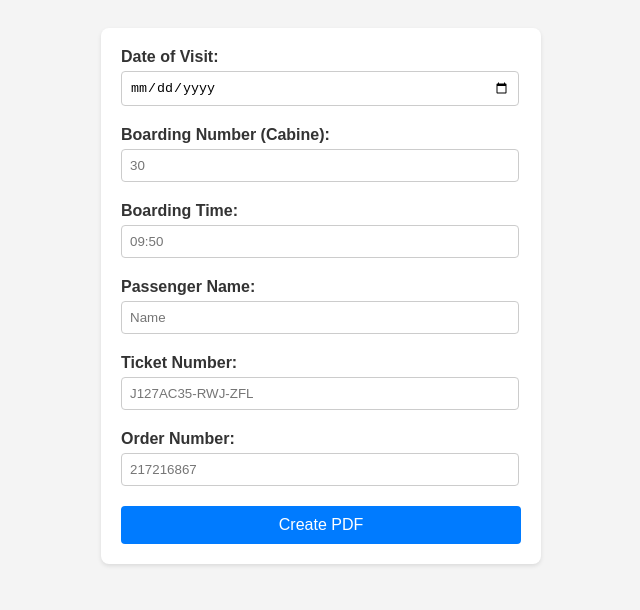
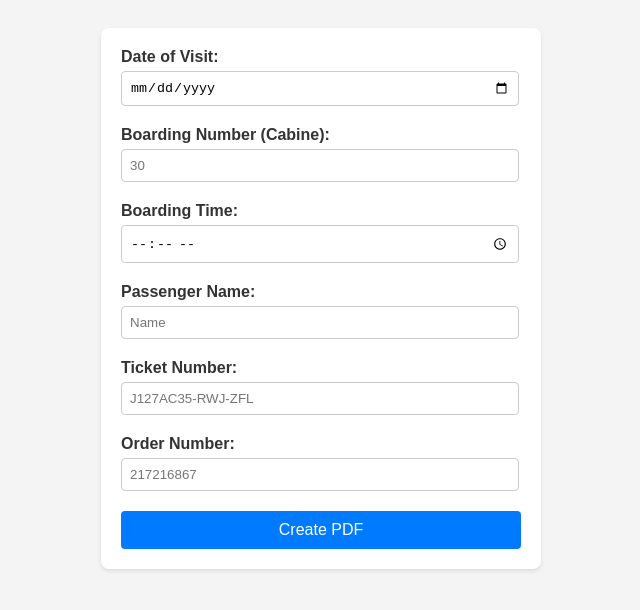
Before and after one commit to hallalay/midi_tickets, a plain HTML site: page index.html in a window 1280 px wide. Shown: the whole page, without its empty margins (319-959 px from the left). Drawn offline with Linux system fonts and the light colour scheme.

Commit message:
time css

```diff
--- a/index.html
+++ b/index.html
@@ -13,7 +13,7 @@
         <input type="text" id="newCabine" placeholder="30" required>
 
         <label for="newTime">Boarding Time:</label>
-        <input type="text" id="newTime" placeholder="09:50" required>
+        <input type="time" id="newTime" placeholder="09:50" required>
 
         <label for="newName">Passenger Name:</label>
         <input type="text" id="newName" placeholder="Name" required>
```
